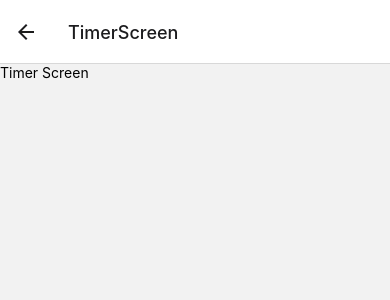
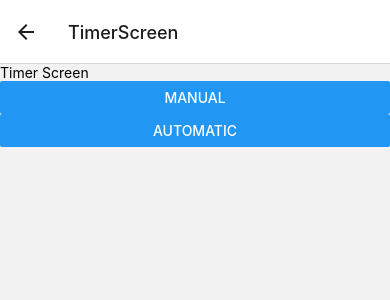
Before and after one commit to Eleps25/ProjectHealthy, a React Native app: screen /TimerScreen in a window 390 px wide. Shown: the top 300 px of the page. Built offline with nearby package versions, Linux system fonts and the light colour scheme; no server answers.

Commit message:
swtichType buttons + logic

```diff
--- a/src/Screens/TimerScreen/TimerScreen.js
+++ b/src/Screens/TimerScreen/TimerScreen.js
@@ -1,11 +1,31 @@
-import { View, Text } from 'react-native';
+import { View, Text, Button } from 'react-native';
+import { useState } from 'react';
 
 import styles from './TimerScreen.style';
 
 function TimerScreen() {
+    const [switchType, setSwitchType] = useState("");
+
+    const switchTypeHandler = (type) => {
+        setSwitchType(type);
+    }
+
     return (
         <View>
             <Text>Timer Screen</Text>
+            <Text>{switchType}</Text>
+            <View>
+                <Button
+                    title="Manual"
+                    onPress={() => switchTypeHandler("Manual")}
+                    disabled={switchType === "Manual" && switchType !== ""}
+                />
+                <Button
+                    title="Automatic"
+                    onPress={() => switchTypeHandler("Automatic")}
+                    disabled={switchType === "Automatic" && switchType !== ""}
+                />
+            </View>
         </View>
     )
 }
```
